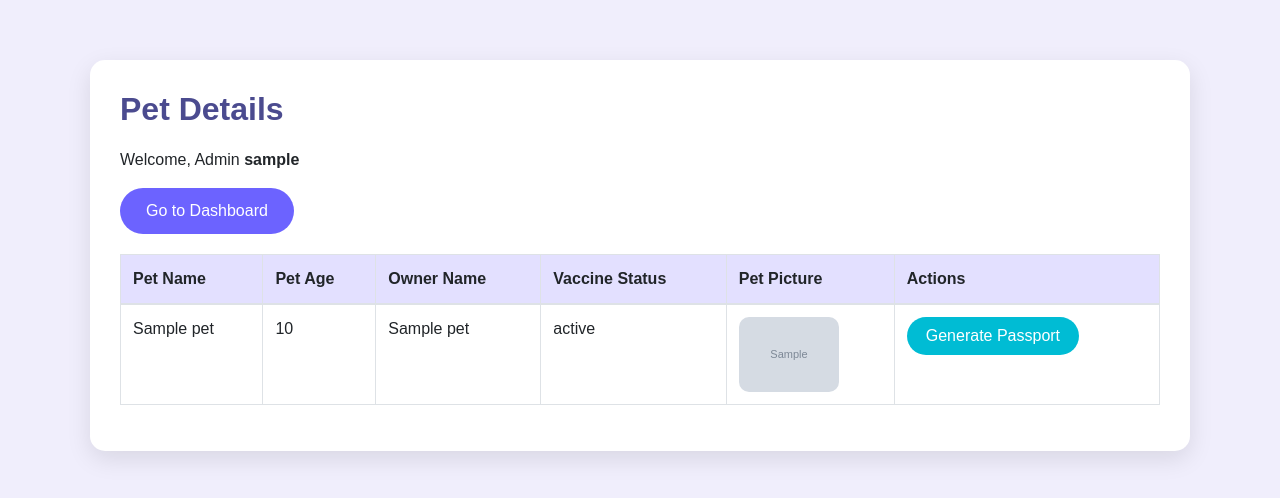
After one commit to ibnul2000/Care4purrt, a PHP site: page /view_pet_details.php in a window 1280 px wide. The commit adds this page. Shown: the top 498 px of the page. Run offline with PHP 8.4, Linux system fonts and the light colour scheme; the visitor is signed in with stand-in values (Sample User, id 1); tables that the repository leaves empty or names only in its code hold one stand-in row (values such as "Sample post"); grey boxes marked "Sample" are stand-in pictures; a stand-in replaces the project's code that opens the database connection.

Commit message:
Add files via upload

```diff
--- /dev/null
+++ b/view_pet_details.php
@@ -0,0 +1,135 @@
+<?php
+session_start();
+include('db.php');
+
+// Check if the user is logged in and is an admin
+if (!isset($_SESSION['username']) || $_SESSION['role'] != 'admin') {
+    header("Location: login.php");
+    exit();
+}
+
+$username = $_SESSION['username'];
+
+// Fetch pet details from the database
+$sql = "SELECT * FROM pets";
+$result = mysqli_query($conn, $sql);
+?>
+
+<!DOCTYPE html>
+<html lang="en">
+<head>
+<meta charset="UTF-8">
+<meta name="viewport" content="width=device-width, initial-scale=1.0">
+<title>View Pet Details - Admin</title>
+<link href="https://maxcdn.bootstrapcdn.com/bootstrap/4.5.2/css/bootstrap.min.css" rel="stylesheet">
+<style>
+    body {
+        font-family: 'Poppins', sans-serif;
+        background: #f0eefc;
+        padding: 20px;
+    }
+    .container {
+        max-width: 1100px;
+        margin-top: 40px;
+        background: white;
+        padding: 30px;
+        border-radius: 15px;
+        box-shadow: 0 8px 25px rgba(0,0,0,0.1);
+    }
+    h2 {
+        font-weight: 600;
+        color: #4b4b8f;
+        margin-bottom: 20px;
+    }
+    .btn-dashboard {
+        background: #6c63ff;
+        color: white;
+        border-radius: 50px;
+        padding: 10px 25px;
+        font-weight: 500;
+        transition: 0.3s;
+        margin-bottom: 20px;
+    }
+    .btn-dashboard:hover {
+        background: #574fcf;
+        transform: scale(1.05);
+    }
+    .btn-passport {
+        background: #00bcd4;
+        color: white;
+        border-radius: 50px;
+        padding: 6px 18px;
+        font-weight: 500;
+        transition: 0.3s;
+    }
+    .btn-passport:hover {
+        background: #0097a7;
+        transform: scale(1.05);
+    }
+    table thead {
+        background: #e3e0ff;
+        font-weight: 600;
+    }
+    table img {
+        border-radius: 10px;
+        object-fit: cover;
+    }
+    @media(max-width: 768px) {
+        table img {
+            width: 70px;
+        }
+        .btn-passport {
+            padding: 4px 12px;
+            font-size: 0.9rem;
+        }
+    }
+</style>
+</head>
+<body>
+<div class="container">
+    <h2>Pet Details</h2>
+    <p>Welcome, Admin <strong><?php echo htmlspecialchars($username); ?></strong></p>
+
+    <a href="admin_dashboard.php" class="btn btn-dashboard">Go to Dashboard</a>
+
+    <table class="table table-hover table-bordered">
+        <thead>
+            <tr>
+                <th>Pet Name</th>
+                <th>Pet Age</th>
+                <th>Owner Name</th>
+                <th>Vaccine Status</th>
+                <th>Pet Picture</th>
+                <th>Actions</th>
+            </tr>
+        </thead>
+        <tbody>
+            <?php if(mysqli_num_rows($result) > 0): ?>
+                <?php while($row = mysqli_fetch_assoc($result)): ?>
+                    <tr>
+                        <td><?php echo htmlspecialchars($row['pet_name']); ?></td>
+                        <td><?php echo htmlspecialchars($row['pet_age']); ?></td>
+                        <td><?php echo htmlspecialchars($row['owner_name']); ?></td>
+                        <td><?php echo htmlspecialchars($row['vaccine_status']); ?></td>
+                        <td>
+                            <?php if($row['pet_picture']): ?>
+                                <img src="<?php echo htmlspecialchars($row['pet_picture']); ?>" alt="Pet Picture" width="100">
+                            <?php else: ?>
+                                N/A
+                            <?php endif; ?>
+                        </td>
+                        <td>
+                            <a href="generate_pet_passport.php?pet_id=<?php echo $row['id']; ?>" class="btn btn-passport">Generate Passport</a>
+                        </td>
+                    </tr>
+                <?php endwhile; ?>
+            <?php else: ?>
+                <tr>
+                    <td colspan="6" class="text-center">No pets found.</td>
+                </tr>
+            <?php endif; ?>
+        </tbody>
+    </table>
+</div>
+</body>
+</html>
```
Also changed, not shown: view_travel_readiness.php (added, +158 -0 lines), viewpets.php (line endings or trailing spaces).
